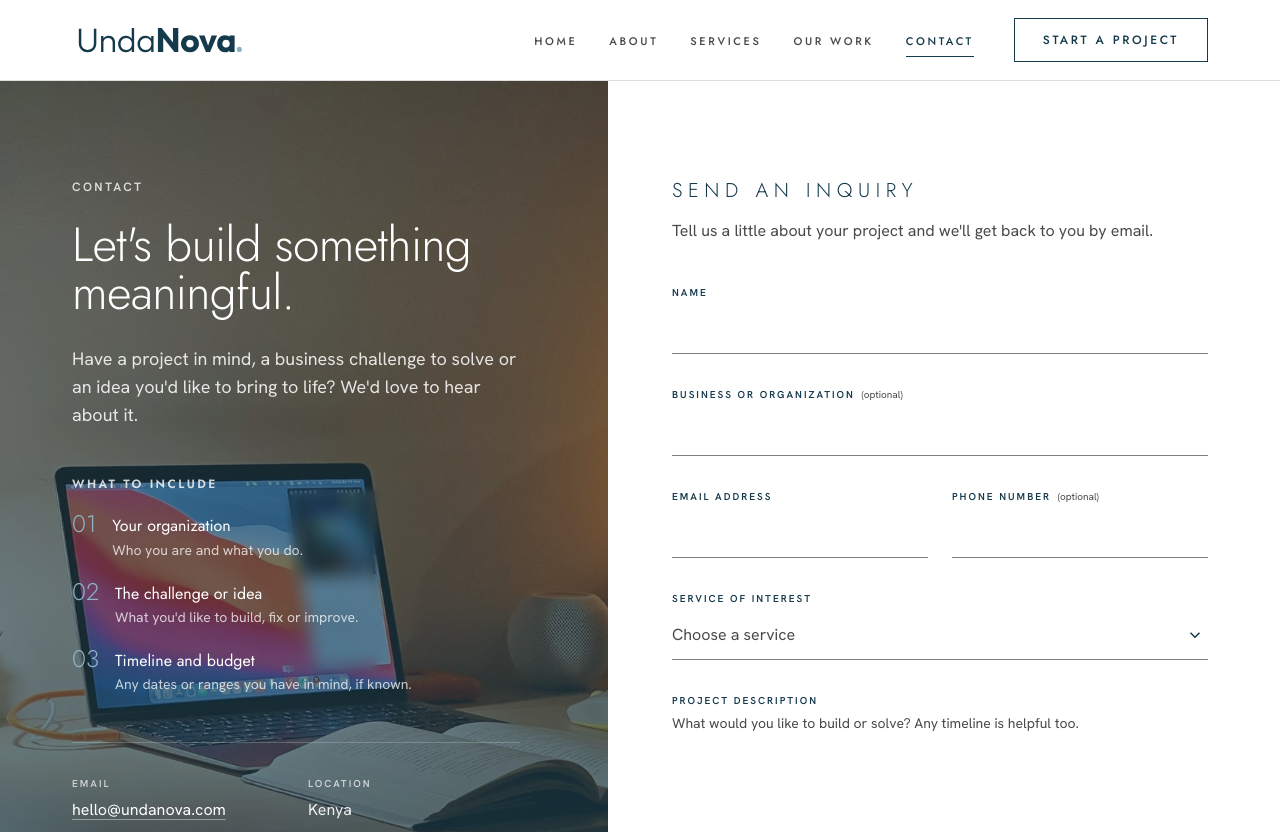
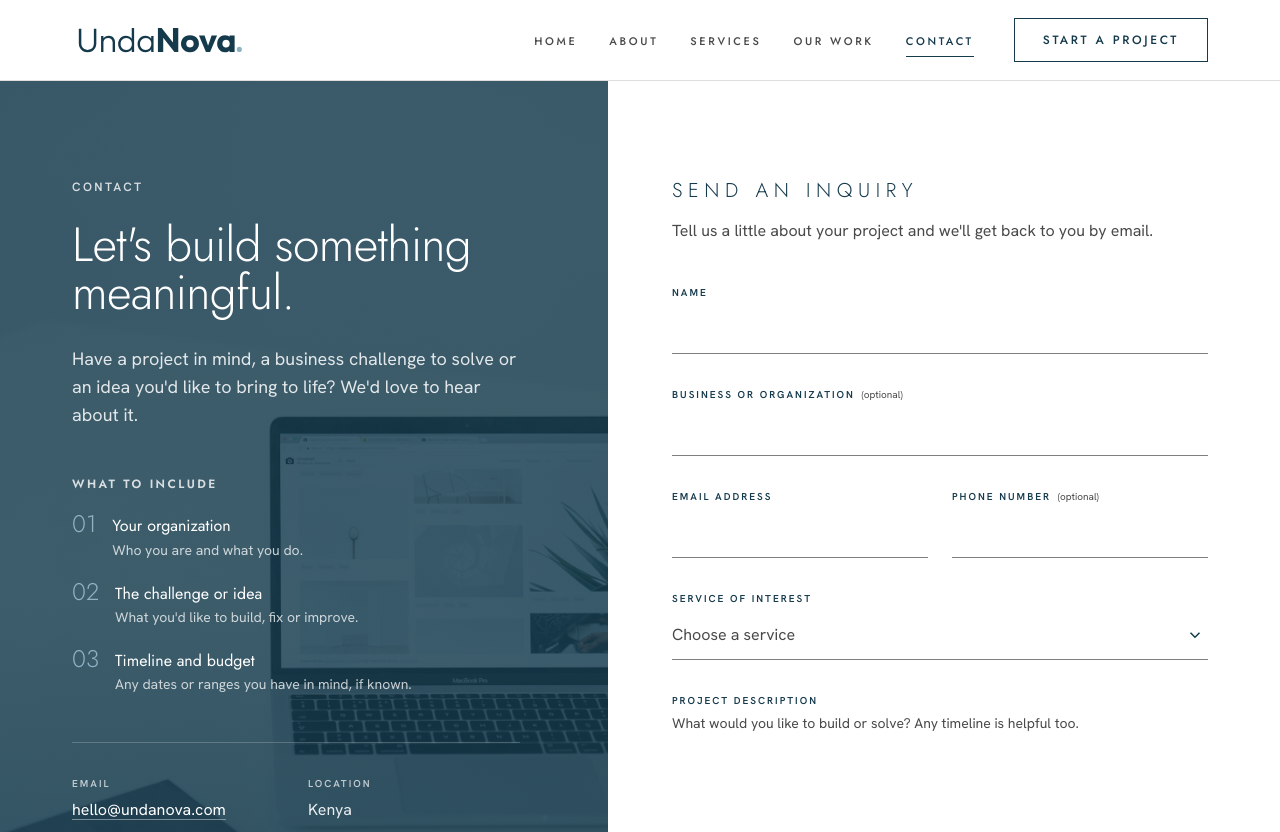
Before and after one commit to Jkosencha/undanova, a Next.js app: page /contact in a window 1280 px wide. Shown: the top 832 px of the page. Built offline with nearby package versions, Linux system fonts and the light colour scheme.

Commit message:
Contact: a cooler photo under a deeper wash, to match the rest

```diff
--- a/src/app/contact/page.tsx
+++ b/src/app/contact/page.tsx
@@ -35,7 +35,7 @@ export default function ContactPage() {
     <section aria-labelledby="contact-title" className="grid lg:min-h-[calc(100svh-5rem)] lg:grid-cols-[0.95fr_1.05fr]">
       {/* Left: heading, guidance and details */}
       <div className="relative isolate overflow-clip bg-navy px-5 py-20 text-white sm:px-8 md:py-24 lg:pl-[max(2rem,calc((100vw-1200px)/2+2rem))] lg:pr-16">
-        <PhotoBackground photo="deskLamp" veil="dark" priority sizes="(min-width: 1024px) 48vw, 100vw" />
+        <PhotoBackground photo="whiteMacbook" veil="deep" priority sizes="(min-width: 1024px) 48vw, 100vw" />
         <div className="max-w-md">
           <p className="caps-sm text-white/80">Contact</p>
           <h1 id="contact-title" className="headline mt-6 text-4xl md:text-5xl">
--- a/src/components/photo-background.tsx
+++ b/src/components/photo-background.tsx
@@ -3,7 +3,6 @@ import analyticsLaptop from "@/assets/photos/analytics-laptop.jpg";
 import cafeCode from "@/assets/photos/cafe-code.jpg";
 import codeDesk from "@/assets/photos/code-desk.jpg";
 import codeSunset from "@/assets/photos/code-sunset.jpg";
-import deskLamp from "@/assets/photos/desk-lamp.jpg";
 import lakeSunset from "@/assets/photos/lake-sunset.jpg";
 import metricsScreen from "@/assets/photos/metrics-screen.jpg";
 import openOffice from "@/assets/photos/open-office.jpg";
@@ -12,6 +11,7 @@ import stickyBoard from "@/assets/photos/sticky-board.jpg";
 import studioDesk from "@/assets/photos/studio-desk.jpg";
 import valleySunset from "@/assets/photos/valley-sunset.jpg";
 import websiteImac from "@/assets/photos/website-imac.jpg";
+import whiteMacbook from "@/assets/photos/white-macbook.jpg";
 import whiteDesk from "@/assets/photos/white-desk.jpg";
 
 /**
@@ -21,14 +21,13 @@ import whiteDesk from "@/assets/photos/white-desk.jpg";
  * Unsplash photos: studioDesk (Lasse Jensen), whiteDesk (Andrew Neel),
  * websiteImac (Annie Spratt), codeDesk (Rich Tervet), analyticsLaptop
  * (Luke Chesser), stickyBoard (Paymo), metricsScreen (Stephen Dawson),
- * openOffice (Madeline Liu) and deskLamp (Iewek Gnos, on Contact).
+ * openOffice (Madeline Liu) and whiteMacbook (KOBU Agency, on Contact).
  */
 export const photos = {
   analyticsLaptop,
   cafeCode,
   codeDesk,
   codeSunset,
-  deskLamp,
   lakeSunset,
   metricsScreen,
   openOffice,
@@ -37,6 +36,7 @@ export const photos = {
   studioDesk,
   valleySunset,
   websiteImac,
+  whiteMacbook,
   whiteDesk,
 };
 
@@ -56,6 +56,8 @@ export const serviceImage: Record<string, { photo: PhotoName; alt: string }> = {
 };
 
 const veils = {
+  /** Behind longer text over a bright photo: mostly teal-blue, the photo just a texture. */
+  deep: "bg-gradient-to-b from-navy/80 via-navy/80 to-navy/90",
   /** For white text on top: a deep teal-blue wash, darker at the bottom where text sits. */
   dark: "bg-gradient-to-b from-navy/55 via-navy/60 to-navy/80",
   /** A lighter wash where only large text sits on top. */
```
Also changed, not shown: src/assets/photos/desk-lamp.jpg (deleted), src/assets/photos/white-macbook.jpg (added).
